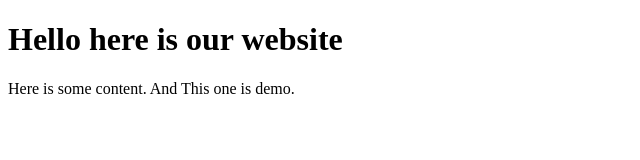
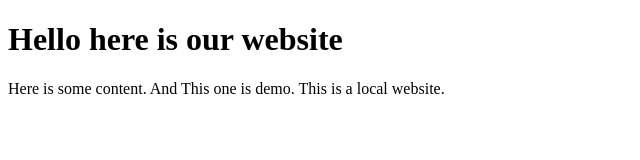
Before and after one commit to Nehueiy/DEMO, a plain HTML site: page index.html in a window 1280 px wide. Shown: the whole page, without its empty margins (0-640 px from the left). Drawn offline with Linux system fonts and the light colour scheme.

Commit message:
Update index.html

```diff
--- a/index.html
+++ b/index.html
@@ -7,6 +7,6 @@
 </head>
 <body>
     <h1> Hello here is our website</h1>
-    <p> Here is some content. And This one is demo.</p>
+    <p> Here is some content. And This one is demo. This is a local website.</p>
 </body>
 </html>
```
